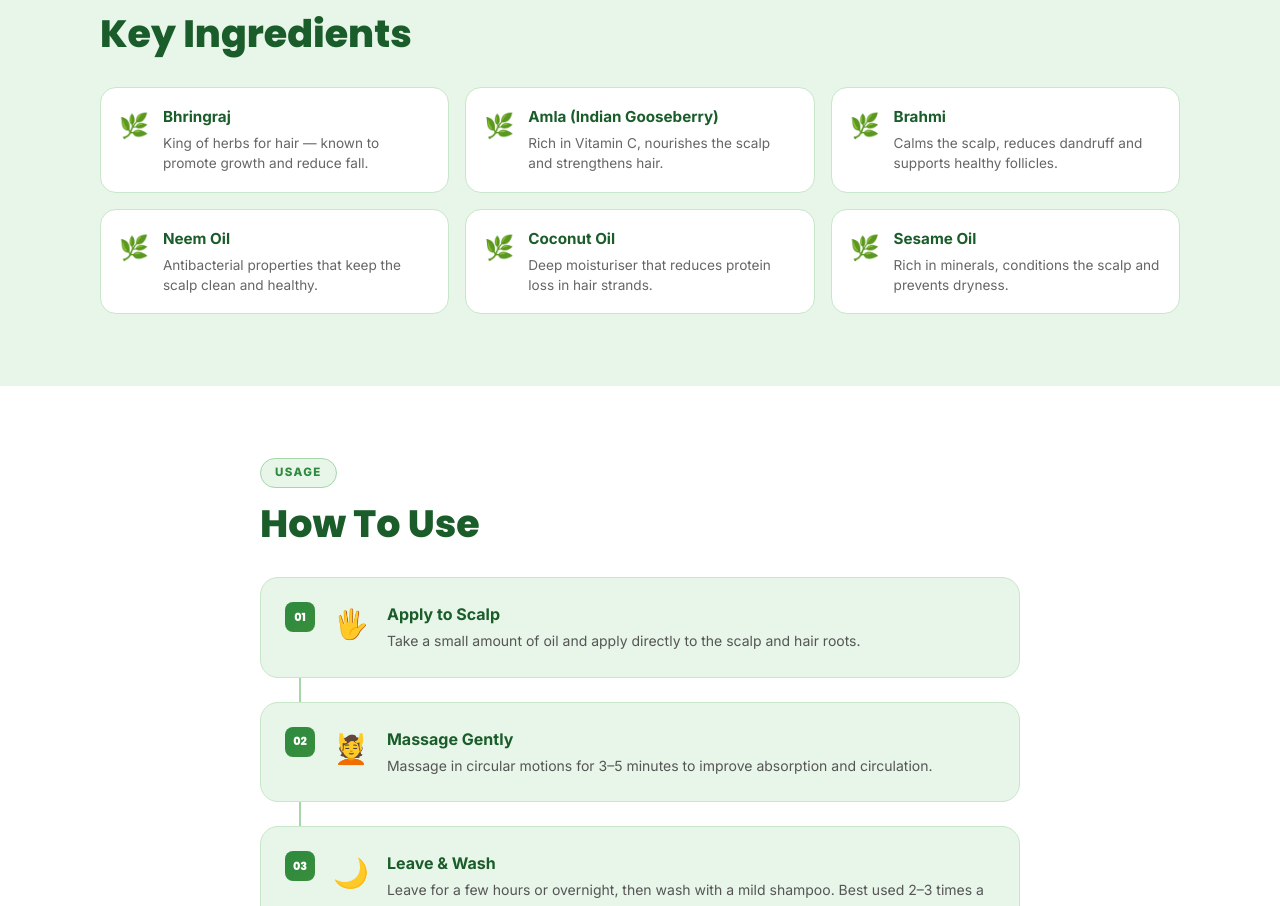
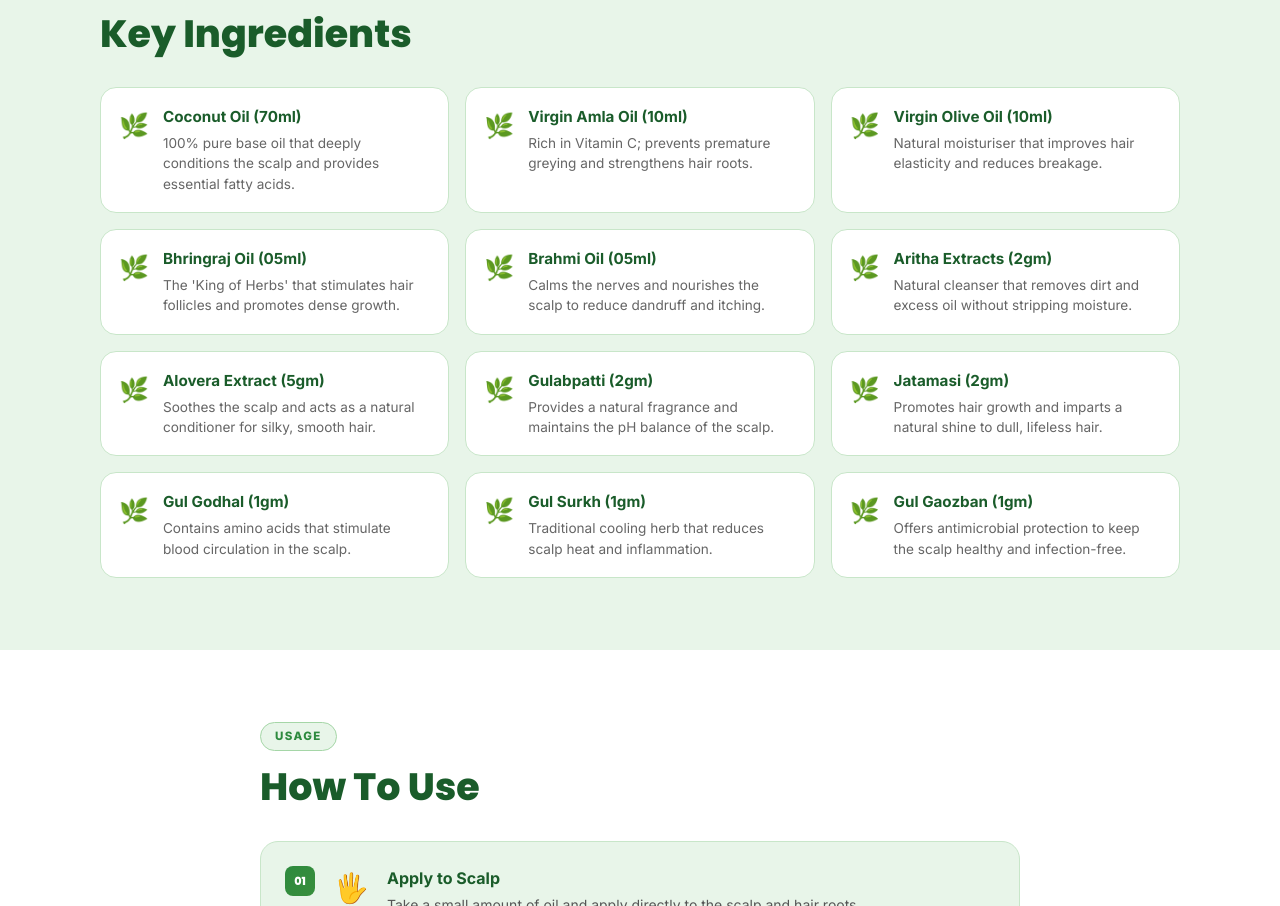
Before and after one commit to dakshtandel-9/Sanjari, a Next.js app: page /product in a window 1280 px wide. Shown: the part 1416-2322 px from the top of the page. Built offline with nearby package versions, Linux system fonts and the light colour scheme.

Commit message:
feat: update product ingredients with exact dosages

```diff
--- a/app/product/page.tsx
+++ b/app/product/page.tsx
@@ -6,12 +6,18 @@ import { useState, useEffect } from "react";
 
 /* ─────────────────────────── DATA ─────────────────────────── */
 const INGREDIENTS = [
-    { name: "Bhringraj", desc: "King of herbs for hair — known to promote growth and reduce fall." },
-    { name: "Amla (Indian Gooseberry)", desc: "Rich in Vitamin C, nourishes the scalp and strengthens hair." },
-    { name: "Brahmi", desc: "Calms the scalp, reduces dandruff and supports healthy follicles." },
-    { name: "Neem Oil", desc: "Antibacterial properties that keep the scalp clean and healthy." },
-    { name: "Coconut Oil", desc: "Deep moisturiser that reduces protein loss in hair strands." },
-    { name: "Sesame Oil", desc: "Rich in minerals, conditions the scalp and prevents dryness." },
+    { name: "Coconut Oil (70ml)", desc: "100% pure base oil that deeply conditions the scalp and provides essential fatty acids." },
+    { name: "Virgin Amla Oil (10ml)", desc: "Rich in Vitamin C; prevents premature greying and strengthens hair roots." },
+    { name: "Virgin Olive Oil (10ml)", desc: "Natural moisturiser that improves hair elasticity and reduces breakage." },
+    { name: "Bhringraj Oil (05ml)", desc: "The 'King of Herbs' that stimulates hair follicles and promotes dense growth." },
+    { name: "Brahmi Oil (05ml)", desc: "Calms the nerves and nourishes the scalp to reduce dandruff and itching." },
+    { name: "Aritha Extracts (2gm)", desc: "Natural cleanser that removes dirt and excess oil without stripping moisture." },
+    { name: "Alovera Extract (5gm)", desc: "Soothes the scalp and acts as a natural conditioner for silky, smooth hair." },
+    { name: "Gulabpatti (2gm)", desc: "Provides a natural fragrance and maintains the pH balance of the scalp." },
+    { name: "Jatamasi (2gm)", desc: "Promotes hair growth and imparts a natural shine to dull, lifeless hair." },
+    { name: "Gul Godhal (1gm)", desc: "Contains amino acids that stimulate blood circulation in the scalp." },
+    { name: "Gul Surkh (1gm)", desc: "Traditional cooling herb that reduces scalp heat and inflammation." },
+    { name: "Gul Gaozban (1gm)", desc: "Offers antimicrobial protection to keep the scalp healthy and infection-free." },
 ];
 
 const BENEFITS = [
```
